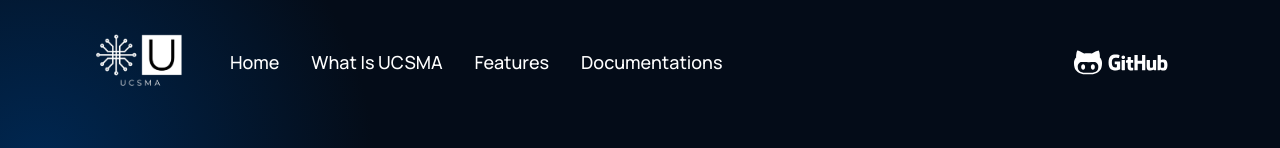
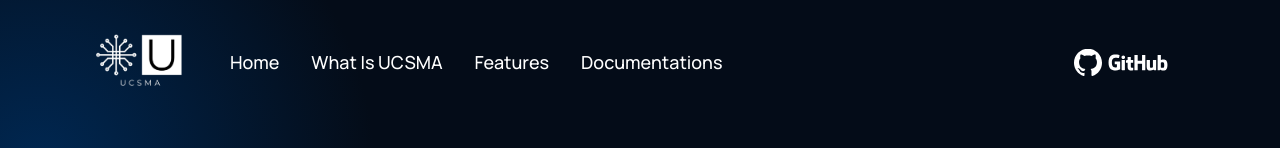
Before and after one commit to UCSMA-Project/homepage, a React (Create React App) app: page / in a window 1280 px wide. Shown: the top 148 px of the page. Built offline with nearby package versions, Linux system fonts and the light colour scheme.

Commit message:
minor modification: change navbar GitHub logo

```diff
--- a/src/components/navbar/Navbar.jsx
+++ b/src/components/navbar/Navbar.jsx
@@ -1,5 +1,5 @@
 import React from 'react';
-import { DiGithubAlt, DiGithubFull } from 'react-icons/di'
+import { DiGithubBadge, DiGithubFull } from 'react-icons/di'
 import './navbar.css'
 import ucsma_logo from '../../assets/ucsma_logo.png'
 
@@ -27,7 +27,7 @@ const Navbar = () => {
 
       <div className='ucsma__navbar-github'>
         <p><a href='https://github.com/UCSMA-Project/'>
-          <DiGithubAlt style={{fontSize: '40px'}}/>
+          <DiGithubBadge style={{fontSize: '40px'}}/>
           <DiGithubFull style={{fontSize: '60px'}}/>
         </a></p>
       </div>
```
